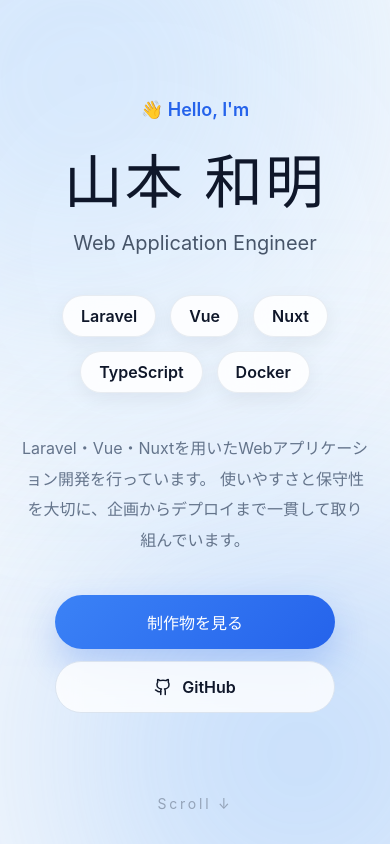
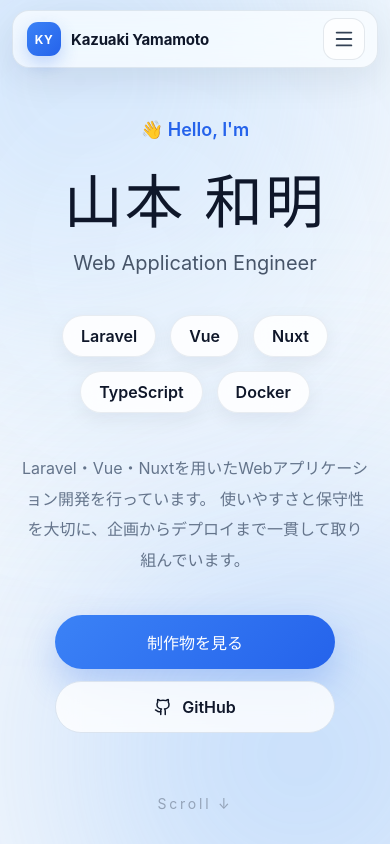
Before and after one commit to kazyuaki/portfolio, a Vue app: page / in a window 390 px wide. Built offline with nearby package versions, Linux system fonts and the light colour scheme.

Commit message:
✨ ✨ 固定ヘッダーを実装

```diff
--- a/src/App.vue
+++ b/src/App.vue
@@ -1,9 +1,12 @@
 <script setup lang="ts">
 import { Github } from "lucide-vue-next";
+import AppHeader from "./components/AppHeader.vue";
 </script>
 
 <template>
-  <main class="hero">
+  <AppHeader />
+
+  <main id="top" class="hero">
     <div class="hero__background">
       <div class="hero__blur hero__blur--1"></div>
       <div class="hero__blur hero__blur--2"></div>
@@ -65,7 +68,7 @@
   display: flex;
   justify-content: center;
   align-items: center;
-  padding: 80px 24px;
+  padding: 112px 24px 80px;
   overflow: hidden;
   background: #f8fafc;
 }
@@ -241,7 +244,7 @@
 @media (max-width: 640px) {
   .hero {
     min-height: 100svh;
-    padding: 64px 20px 96px;
+    padding: 104px 20px 96px;
   }
 
   .hero__title {
--- /dev/null
+++ b/src/components/AppHeader.vue
@@ -0,0 +1,227 @@
+<script setup lang="ts">
+import { Menu, X } from "lucide-vue-next";
+import { onBeforeUnmount, ref } from "vue";
+
+const isMenuOpen = ref(false);
+
+const navigationItems = [
+  { label: "About", href: "#about" },
+  { label: "Skills", href: "#skills" },
+  { label: "Projects", href: "#projects" },
+  { label: "Contact", href: "#contact" },
+];
+
+const closeMenu = () => {
+  isMenuOpen.value = false;
+};
+
+const toggleMenu = () => {
+  isMenuOpen.value = !isMenuOpen.value;
+};
+
+const handleEscape = (event: KeyboardEvent) => {
+  if (event.key === "Escape") {
+    closeMenu();
+  }
+};
+
+window.addEventListener("keydown", handleEscape);
+
+onBeforeUnmount(() => {
+  window.removeEventListener("keydown", handleEscape);
+});
+</script>
+
+<template>
+  <header class="site-header">
+    <div class="site-header__inner">
+      <a class="site-header__logo" href="#top" @click="closeMenu">
+        <span class="site-header__logo-mark" aria-hidden="true">KY</span>
+        <span>Kazuaki Yamamoto</span>
+      </a>
+
+      <button
+        class="site-header__menu-button"
+        type="button"
+        :aria-expanded="isMenuOpen"
+        aria-controls="primary-navigation"
+        :aria-label="isMenuOpen ? 'メニューを閉じる' : 'メニューを開く'"
+        @click="toggleMenu"
+      >
+        <X v-if="isMenuOpen" :size="22" aria-hidden="true" />
+        <Menu v-else :size="22" aria-hidden="true" />
+      </button>
+
+      <nav
+        id="primary-navigation"
+        :class="['site-header__nav', { 'site-header__nav--open': isMenuOpen }]"
+        aria-label="メインナビゲーション"
+      >
+        <a
+          v-for="item in navigationItems"
+          :key="item.href"
+          :href="item.href"
+          @click="closeMenu"
+        >
+          {{ item.label }}
+        </a>
+      </nav>
+    </div>
+  </header>
+</template>
+
+<style scoped>
+.site-header {
+  position: fixed;
+  top: 16px;
+  right: 0;
+  left: 0;
+  z-index: 100;
+  padding: 0 24px;
+}
+
+.site-header__inner {
+  display: flex;
+  align-items: center;
+  justify-content: space-between;
+  width: min(1120px, 100%);
+  min-height: 64px;
+  margin: 0 auto;
+  padding: 0 18px;
+  border: 1px solid rgba(148, 163, 184, 0.22);
+  border-radius: 20px;
+  background: rgba(255, 255, 255, 0.68);
+  box-shadow: 0 12px 36px rgba(15, 23, 42, 0.08);
+  backdrop-filter: blur(18px) saturate(150%);
+  -webkit-backdrop-filter: blur(18px) saturate(150%);
+}
+
+.site-header__logo {
+  display: inline-flex;
+  align-items: center;
+  gap: 10px;
+  color: #0f172a;
+  font-size: 15px;
+  font-weight: 700;
+  letter-spacing: -0.01em;
+  text-decoration: none;
+}
+
+.site-header__logo-mark {
+  display: grid;
+  width: 34px;
+  height: 34px;
+  place-items: center;
+  border-radius: 11px;
+  color: #fff;
+  font-size: 12px;
+  letter-spacing: 0.04em;
+  background: linear-gradient(135deg, #3b82f6, #2563eb);
+  box-shadow: 0 8px 18px rgba(37, 99, 235, 0.24);
+}
+
+.site-header__nav {
+  display: flex;
+  align-items: center;
+  gap: 6px;
+}
+
+.site-header__nav a {
+  padding: 9px 13px;
+  border-radius: 999px;
+  color: #475569;
+  font-size: 14px;
+  font-weight: 600;
+  text-decoration: none;
+  transition:
+    color 0.2s ease,
+    background 0.2s ease,
+    transform 0.2s ease;
+}
+
+.site-header__nav a:hover,
+.site-header__nav a:focus-visible {
+  color: #1d4ed8;
+  background: rgba(219, 234, 254, 0.7);
+  transform: translateY(-1px);
+  outline: none;
+}
+
+.site-header__menu-button {
+  display: none;
+  align-items: center;
+  justify-content: center;
+  width: 42px;
+  height: 42px;
+  padding: 0;
+  border: 1px solid rgba(148, 163, 184, 0.25);
+  border-radius: 13px;
+  color: #334155;
+  background: rgba(255, 255, 255, 0.76);
+  cursor: pointer;
+}
+
+@media (max-width: 720px) {
+  .site-header {
+    top: 10px;
+    padding: 0 12px;
+  }
+
+  .site-header__inner {
+    position: relative;
+    min-height: 58px;
+    padding: 0 12px 0 14px;
+    border-radius: 17px;
+  }
+
+  .site-header__menu-button {
+    display: inline-flex;
+  }
+
+  .site-header__nav {
+    position: absolute;
+    top: calc(100% + 10px);
+    right: 0;
+    left: 0;
+    display: grid;
+    gap: 4px;
+    padding: 10px;
+    border: 1px solid rgba(148, 163, 184, 0.22);
+    border-radius: 17px;
+    visibility: hidden;
+    opacity: 0;
+    background: rgba(255, 255, 255, 0.92);
+    box-shadow: 0 18px 42px rgba(15, 23, 42, 0.12);
+    backdrop-filter: blur(18px);
+    transform: translateY(-8px);
+    transition:
+      visibility 0.2s ease,
+      opacity 0.2s ease,
+      transform 0.2s ease;
+  }
+
+  .site-header__nav--open {
+    visibility: visible;
+    opacity: 1;
+    transform: translateY(0);
+  }
+
+  .site-header__nav a {
+    padding: 12px 14px;
+    text-align: center;
+  }
+}
+
+@media (max-width: 380px) {
+  .site-header__logo > span:last-child {
+    font-size: 13px;
+  }
+}
+
+@media (prefers-reduced-motion: reduce) {
+  .site-header__nav,
+  .site-header__nav a {
+    transition: none;
+  }
+}
+</style>
```
